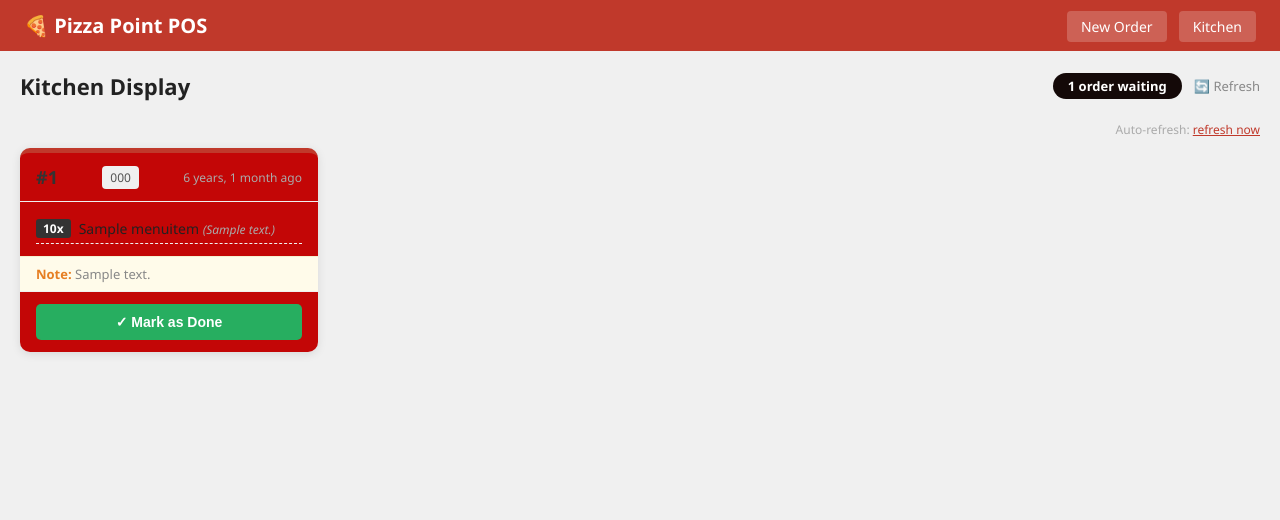
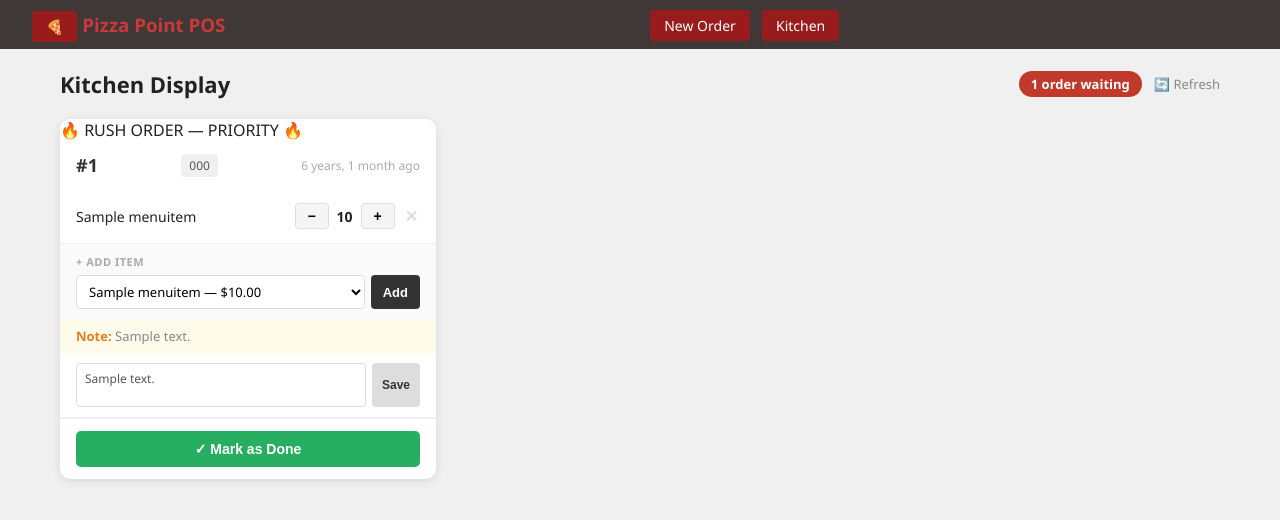
Before and after one commit to riphioweis-afk/pizza-point, a Django app: template main_app/templates/kitchen.html in a window 1280 px wide. Shown: the top 520 px of the page. Run offline with Django 5.2, Linux system fonts and the light colour scheme; the template is opened without the code that fills it: values that come from a table or form of the project are taken from there, others are empty; tables that the repository leaves empty hold one stand-in row (values such as "Sample post").

Commit message:
bug and rush feature

```diff
--- a/main_app/admin.py
+++ b/main_app/admin.py
@@ -1,6 +1,7 @@
 from django.contrib import admin
 
 # Register your models here.
+
 
 from .models import MenuItem, Order, OrderItem
 
--- a/main_app/models.py
+++ b/main_app/models.py
@@ -25,6 +25,7 @@ class Order(models.Model):
     status = models.CharField(max_length=20, choices=STATUS_CHOICES, default='open')
     table_number = models.CharField(max_length=20, blank=True, default='Walk-in')
     notes = models.TextField(blank=True)
+    rush = models.BooleanField(default=False)
 
     def __str__(self):
         return f"Order #{self.id} — {self.status}"
--- a/main_app/templates/base.html
+++ b/main_app/templates/base.html
@@ -9,8 +9,8 @@
     body { font-family: 'Segoe UI', sans-serif; background: #f0f0f0; color: #222; }
 
     nav {
-      background: #c0392b;
-      color: white;
+      background: #3f3837;
+      color: rgb(201, 57, 57);
       padding: 12px 24px;
       display: flex;
       align-items: center;
@@ -20,7 +20,7 @@
     nav a {
       color: white;
       text-decoration: none;
-      background: rgba(255,255,255,0.2);
+      background: rgba(225, 6, 6, 0.552);
       padding: 6px 14px;
       border-radius: 4px;
       font-size: 14px;
@@ -28,7 +28,7 @@
     }
     nav a:hover { background: rgba(255,255,255,0.35); }
 
-    .container { max-width: 1400px; margin: 0 auto; padding: 20px; }
+    .container { max-width: 1200px; margin: 0 auto; padding: 20px; }
 
     button {
       cursor: pointer;
@@ -38,21 +38,29 @@
       font-weight: 600;
       padding: 8px 16px;
     }
-    .btn-red    { background: #c0392b; color: white; }
+    .btn-red    { background: #a93226; color: white; }
     .btn-green  { background: #27ae60; color: white; }
     .btn-dark   { background: #333; color: white; }
-    .btn-gray   { background: #ddd; color: #333; }
-    .btn-red:hover   { background: #a93226; }
+    .btn-gray   { background: #ddd; color: #0e0d0d; }
+    .btn-red:hover   { background: #3f3837; }
     .btn-green:hover { background: #219150; }
     .btn-dark:hover  { background: #555; }
   </style>
 </head>
 <body>
   <nav>
-    <h1>🍕 Pizza Point POS</h1>
-    <div>
+    <h3><a href="{% url 'secret' %}" style="text-decoration:none;">🍕</a> Pizza Point POS</h3>    <div>
       <a href="{% url 'order' %}"> New Order</a>
       <a href="{% url 'kitchen' %}">Kitchen</a>
+     </div>
+    <div class="nav-right">
+      {% if user.is_authenticated %}
+        <span class="staff-badge">👤 {{ user.get_full_name|default:user.username }}</span>
+        <form class="clock-out-form" method="POST" action="{% url 'logout' %}">
+          {% csrf_token %}
+          <button type="submit">Clock Out</button>
+        </form>
+      {% endif %}
     </div>
   </nav>
   <div class="container">
--- a/main_app/templates/kitchen.html
+++ b/main_app/templates/kitchen.html
@@ -9,27 +9,26 @@
     margin-bottom: 20px;
   }
   .kitchen-header h2 { font-size: 22px; font-weight: 700; }
-  .kitchen-header .count {
-    background: #140908;
+  .count {
+    background: #c0392b;
     color: white;
-    padding: 4px 15px;
-    border-radius: 200px;
+    padding: 4px 12px;
+    border-radius: 20px;
     font-size: 13px;
     font-weight: 700;
   }
 
   .kitchen-grid {
     display: grid;
-    grid-template-columns: repeat(auto-fill, minmax(260px, 1fr));
+    grid-template-columns: repeat(auto-fill, minmax(300px, 1fr));
     gap: 16px;
   }
 
   .order-card {
-    background: rgb(195, 6, 6);
+    background: white;
     border-radius: 10px;
     box-shadow: 0 2px 10px rgba(0,0,0,0.1);
     overflow: hidden;
-    border-top: 5px solid #c0392b;
   }
 
   .order-card-header {
@@ -37,53 +36,166 @@
     display: flex;
     justify-content: space-between;
     align-items: center;
-    border-bottom: 1px solid #f0f0f0;
   }
   .order-card-header .order-id { font-size: 18px; font-weight: 800; color: #333; }
   .order-card-header .order-time { font-size: 12px; color: #aaa; }
-  .order-card-header .table { font-size: 12px; background: #f0f0f0; padding: 3px 8px; border-radius: 4px; color: #555; }
+  .order-card-header .table-tag {
+    font-size: 12px;
+    background: #f0f0f0;
+    padding: 3px 8px;
+    border-radius: 4px;
+    color: #555;
+  }
 
-  .order-card-items { padding: 12px 16px; }
-  .order-card-items li {
+  /* Items list */
+  .order-card-items { padding: 8px 16px; }
+  .order-item-row {
+    display: flex;
+    align-items: center;
+    gap: 8px;
+    padding: 6px 0;
+  }
+  .order-item-row:last-child { border-bottom: none; }
+  .item-name { flex: 1; font-size: 14px; font-weight: 500; }
+
+  /* Quantity controls */
+  .qty-controls {
+    display: flex;
+    align-items: center;
+    gap: 4px;
+  }
+  .qty-controls form { display: inline; }
+  .qty-btn {
+    width: 26px;
+    height: 26px;
+    border: 1px solid #ddd;
+    border-radius: 4px;
+    background: #f5f5f5;
     font-size: 14px;
-    padding: 5px 0;
-    border-bottom: 1px dashed #f0f0f0;
-    list-style: none;
+    font-weight: 700;
+    cursor: pointer;
+    line-height: 1;
     display: flex;
-    gap: 8px;
+    align-items: center;
+    justify-content: center;
   }
-  .order-card-items li .qty {
+  .qty-btn:hover { background: #e0e0e0; }
+  .qty-num {
+    min-width: 24px;
+    text-align: center;
+    font-weight: 700;
+    font-size: 14px;
+  }
+  .remove-btn {
+    background: none;
+    border: none;
+    color: #ddd;
+    font-size: 16px;
+    cursor: pointer;
+    padding: 0 2px;
+    line-height: 1;
+  }
+  .remove-btn:hover { color: #e74c3c; }
+
+  /* Add item section */
+  .add-item-section {
+    padding: 10px 16px;
+    border-top: 1px solid #f0f0f0;
+    background: #fafafa;
+  }
+  .add-item-section label {
+    font-size: 11px;
+    font-weight: 700;
+    text-transform: uppercase;
+    letter-spacing: 0.5px;
+    color: #aaa;
+    display: block;
+    margin-bottom: 6px;
+  }
+  .add-item-row {
+    display: flex;
+    gap: 6px;
+  }
+  .add-item-row select {
+    flex: 1;
+    border: 1px solid #ddd;
+    border-radius: 4px;
+    padding: 6px 8px;
+    font-size: 13px;
+    font-family: inherit;
+    background: white;
+  }
+  .add-item-row button {
     background: #333;
     color: white;
+    border: none;
+    border-radius: 4px;
+    padding: 6px 12px;
+    font-size: 13px;
+    font-weight: 600;
+    cursor: pointer;
+  }
+  .add-item-row button:hover { background: #555; }
+
+  /* Notes */
+  .notes-section {
+    padding: 10px 16px;
+  }
+  .notes-section form {
+    display: flex;
+    gap: 6px;
+  }
+  .notes-section textarea {
+    flex: 1;
+    border: 1px solid #ddd;
+    border-radius: 4px;
+    padding: 6px 8px;
     font-size: 12px;
-    font-weight: 700;
-    padding: 1px 7px;
-    border-radius: 3px;
-    flex-shrink: 0;
+    font-family: inherit;
+    resize: none;
+    height: 44px;
+    color: #555;
   }
+  .notes-section button {
+    background: #ddd;
+    color: #333;
+    border: none;
+    border-radius: 4px;
+    padding: 6px 10px;
+    font-size: 12px;
+    font-weight: 600;
+    cursor: pointer;
+    align-self: flex-end;
+    height: 44px;
+  }
+  .notes-section button:hover { background: #ccc; }
 
-  .order-card-notes {
+  /* Notes display */
+  .order-notes-display {
     padding: 8px 16px;
     background: #fffbea;
     font-size: 13px;
     color: #888;
-    border-top: 1px solid #f5f0d0;
   }
-  .order-card-notes span { color: #e67e22; font-weight: 600; }
+  .order-notes-display span { color: #e67e22; font-weight: 600; }
 
+  /* Footer */
   .order-card-footer {
     padding: 12px 16px;
-    border-top: 1px solid #f0f0f0;
+    border-top: 2px solid #f0f0f0;
   }
-  .order-card-footer form button {
+  .order-card-footer button {
     width: 100%;
     background: #27ae60;
     color: white;
+    border: none;
     padding: 10px 0;
     font-size: 14px;
+    font-weight: 700;
     border-radius: 5px;
+    cursor: pointer;
   }
-  .order-card-footer form button:hover { background: #219150; }
+  .order-card-footer button:hover { background: #219150; }
 
   .empty-kitchen {
     text-align: center;
@@ -91,15 +203,8 @@
     color: #aaa;
   }
   .empty-kitchen p:first-child { font-size: 48px; margin-bottom: 12px; }
-  .empty-kitchen p { font-size: 16px; }
 
-  /* Auto-refresh indicator */
-  .refresh-bar {
-    font-size: 12px;
-    color: #aaa;
-    text-align: right;
-    margin-bottom: 10px;
-  }
+
 </style>
 
 <div class="kitchen-header">
@@ -112,33 +217,94 @@
   </div>
 </div>
 
-<div class="refresh-bar">Auto-refresh: <a href="" style="color:#c0392b;" onclick="location.reload(); return false;">refresh now</a></div>
-
 {% if orders %}
   <div class="kitchen-grid">
     {% for order in orders %}
       <div class="order-card">
+
+        <!-- Rush banner -->
+        {% if order.rush %}
+          <div class="rush-banner">🔥 RUSH ORDER — PRIORITY 🔥</div>
+        {% endif %}
+
+        <!-- Header -->
         <div class="order-card-header">
           <span class="order-id">#{{ order.id }}</span>
-          <span class="table">{{ order.table_number }}</span>
+          <span class="table-tag">{{ order.table_number }}</span>
           <span class="order-time">{{ order.created_at|timesince }} ago</span>
         </div>
 
-        <ul class="order-card-items">
+        <!-- Items with qty controls -->
+        <div class="order-card-items">
           {% for item in order.items.all %}
-            <li>
-              <span class="qty">{{ item.quantity }}x</span>
-              <span>{{ item.menu_item.name }}{% if item.notes %} <em style="color:#aaa; font-size:12px;">({{ item.notes }})</em>{% endif %}</span>
-            </li>
+            <div class="order-item-row">
+              <span class="item-name">{{ item.menu_item.name }}</span>
+              <div class="qty-controls">
+                <!-- Decrease -->
+                <form method="POST">
+                  {% csrf_token %}
+                  <input type="hidden" name="action" value="update_quantity">
+                  <input type="hidden" name="order_id" value="{{ order.id }}">
+                  <input type="hidden" name="item_id" value="{{ item.id }}">
+                  <input type="hidden" name="quantity" value="{{ item.quantity|add:'-1' }}">
+                  <button type="submit" class="qty-btn">−</button>
+                </form>
+                <span class="qty-num">{{ item.quantity }}</span>
+                <!-- Increase -->
+                <form method="POST">
+                  {% csrf_token %}
+                  <input type="hidden" name="action" value="update_quantity">
+                  <input type="hidden" name="order_id" value="{{ order.id }}">
+                  <input type="hidden" name="item_id" value="{{ item.id }}">
+                  <input type="hidden" name="quantity" value="{{ item.quantity|add:'1' }}">
+                  <button type="submit" class="qty-btn">+</button>
+                </form>
+              </div>
+              <!-- Remove -->
+              <form method="POST">
+                {% csrf_token %}
+                <input type="hidden" name="action" value="remove_item">
+                <input type="hidden" name="order_id" value="{{ order.id }}">
+                <input type="hidden" name="item_id" value="{{ item.id }}">
+                <button type="submit" class="remove-btn" title="Remove">✕</button>
+              </form>
+            </div>
           {% endfor %}
-        </ul>
+        </div>
 
+        <!-- Add item -->
+        <div class="add-item-section">
+          <label>+ Add item</label>
+          <form method="POST" class="add-item-row">
+            {% csrf_token %}
+            <input type="hidden" name="action" value="add_item">
+            <input type="hidden" name="order_id" value="{{ order.id }}">
+            <select name="menu_item_id">
+              {% for item in menu_items %}
+                <option value="{{ item.id }}">{{ item.name }} — ${{ item.price }}</option>
+              {% endfor %}
+            </select>
+            <button type="submit">Add</button>
+          </form>
+        </div>
+
+        <!-- Notes -->
         {% if order.notes %}
-          <div class="order-card-notes">
+          <div class="order-notes-display">
             <span>Note:</span> {{ order.notes }}
           </div>
         {% endif %}
+        <div class="notes-section">
+          <form method="POST">
+            {% csrf_token %}
+            <input type="hidden" name="action" value="update_notes">
+            <input type="hidden" name="order_id" value="{{ order.id }}">
+            <textarea name="kitchen_notes" placeholder="Edit kitchen notes...">{{ order.notes }}</textarea>
+            <button type="submit">Save</button>
+          </form>
+        </div>
 
+        <!-- Done button -->
         <div class="order-card-footer">
           <form method="POST">
             {% csrf_token %}
@@ -147,6 +313,7 @@
             <button type="submit">✓ Mark as Done</button>
           </form>
         </div>
+
       </div>
     {% endfor %}
   </div>
@@ -154,8 +321,8 @@
 {% else %}
   <div class="empty-kitchen">
     <p>🍕</p>
-    <p>No orders in the kitchen right now go make me some money.</p>
-    <p style="margin-top:8px; font-size:14px;"><a href="{% url 'order' %}" style="color:#c0392b;">Take an order →</a></p>
+    <p>No orders in the kitchen right now get back to work and me some dough.</p>
+    <p style="margin-top:8px; font-size:14px;"><a href="{% url 'order' %}" style="color:#c0392b;">GET BACK TO WORK →</a></p>
   </div>
 {% endif %}
 
--- a/main_app/urls.py
+++ b/main_app/urls.py
@@ -1,7 +1,10 @@
 from django.urls import path
-from . import views # Import views to connect routes to view functions
+from . import views
 
 urlpatterns = [
-    path('', views.order_view, name='order'),
+    path('', views.login_view, name='login'),
+    path('order/', views.order_view, name='order'),
     path('kitchen/', views.kitchen_view, name='kitchen'),
+    path('logout/', views.logout_view, name='logout'),
+    path('secret/', views.secret_view, name='secret'),
 ]
--- a/pizza/settings.py
+++ b/pizza/settings.py
@@ -116,3 +116,4 @@ USE_TZ = True
 # https://docs.djangoproject.com/en/6.0/howto/static-files/
 
 STATIC_URL = 'static/'
+LOGIN_URL = 'login'
```
Also changed, not shown: main_app/templates/login.html (added, +170 -0 lines), main_app/templates/order.html (+33 -13 lines), main_app/templates/secret.html (added, +17 -0 lines), main_app/views.py (+69 -15 lines), ReadMe.md (added), images/logo.png (added), images/pizza.jpeg (added), main_app/migrations/0002_order_rush.py (added), pizza/images/logo.png (added), pizza/urls.py (line endings or trailing spaces).
